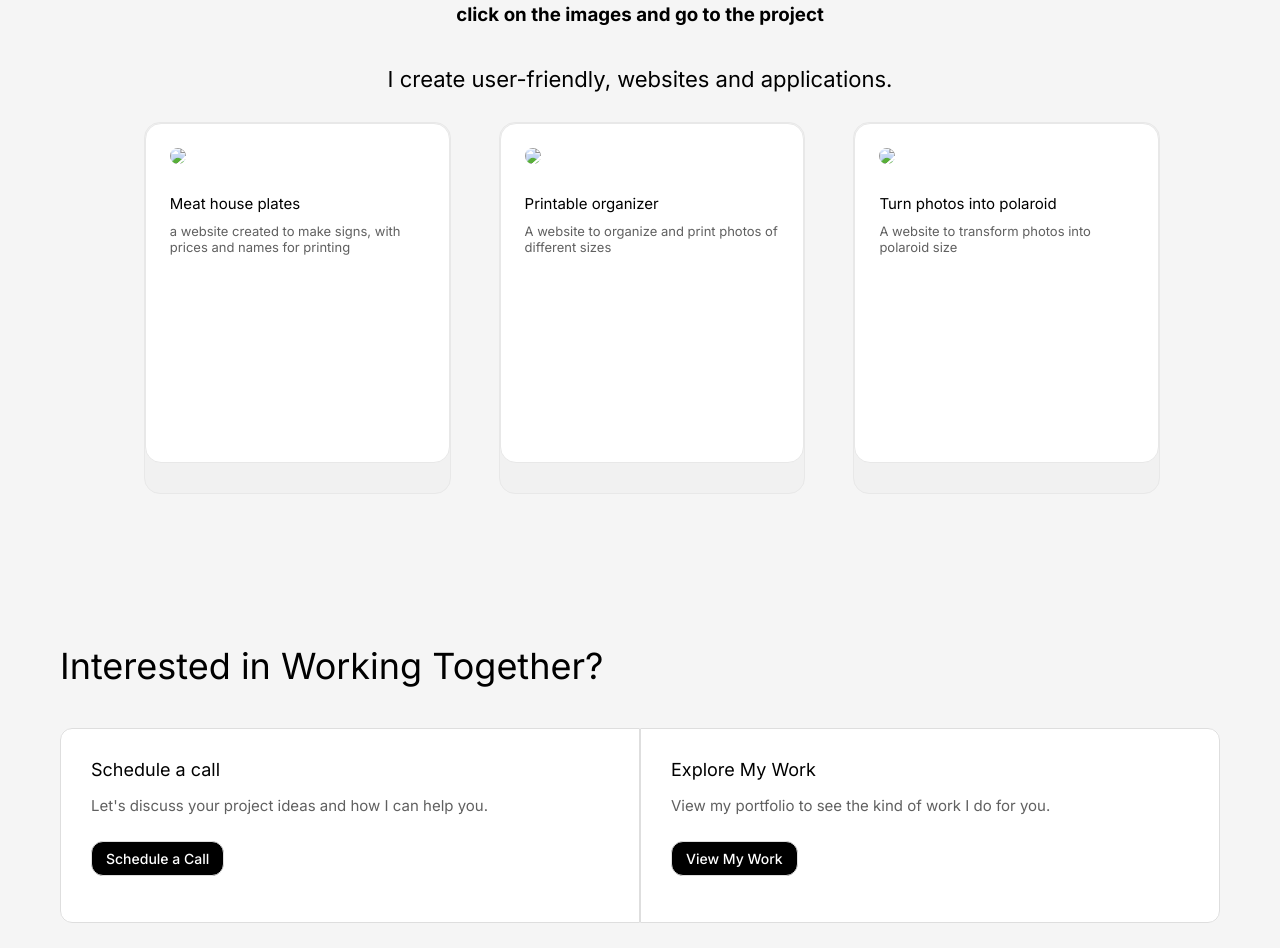
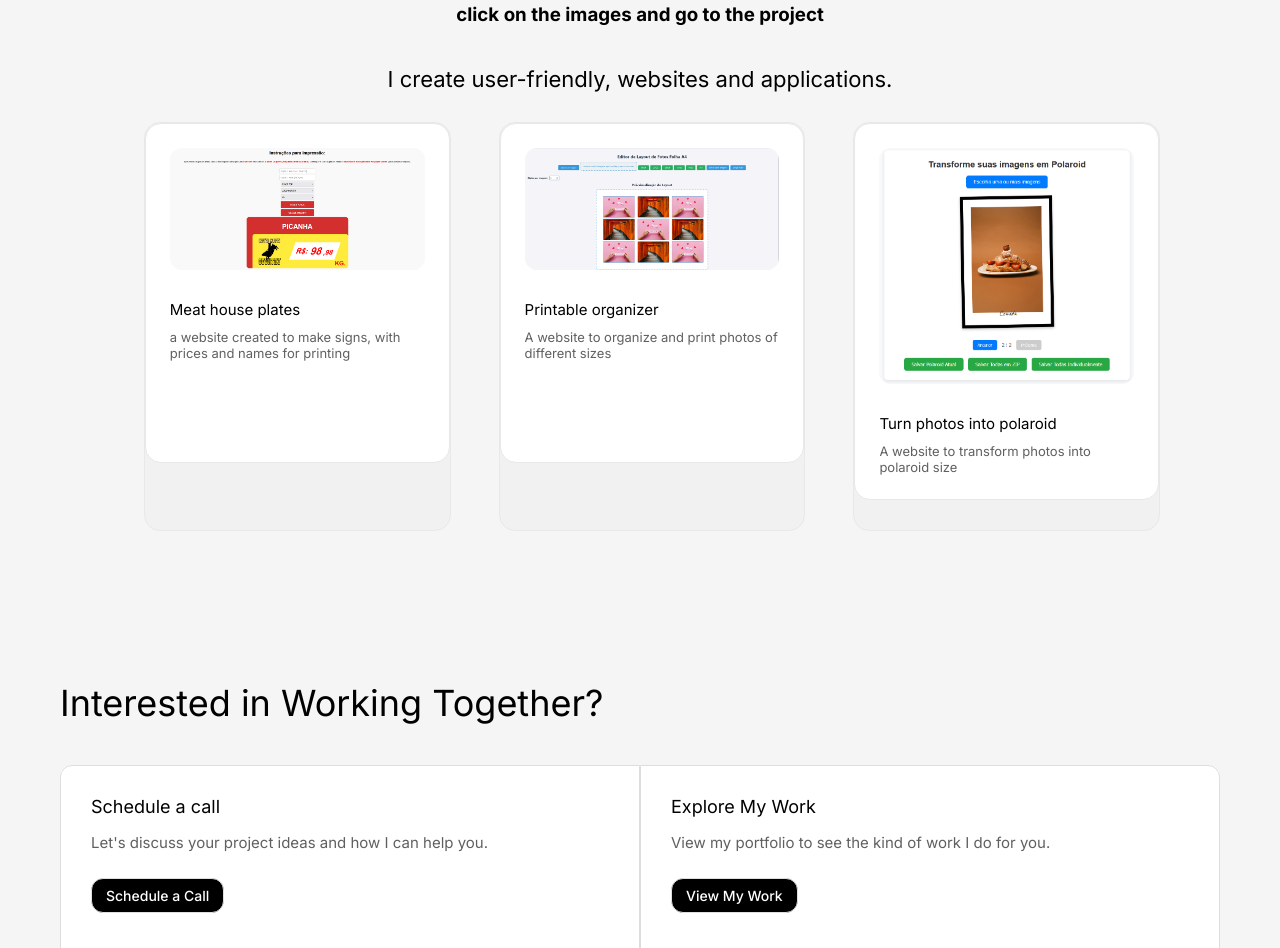
Before and after one commit to Junior2099/Portf-lio, a plain HTML site: page index.html in a window 1280 px wide. Shown: the part 890-1838 px from the top of the page. Drawn offline with nearby package versions, Linux system fonts and the light colour scheme; the site is published under a folder, as on GitHub Pages, so addresses that start at the root find nothing.

Commit message:
Update index.html

```diff
--- a/index.html
+++ b/index.html
@@ -660,7 +660,7 @@ footer a:hover{
         <a href="https://github.com/Junior2099/Placas_Casa_Carne" target="_blank"><div class="items">
             <div class="item">
                 <div class="inner">
-                    <img src="/placa.png">
+                    <img src="./placa.png">
                     <a href="#">Meat house plates</a>
                     <p>a website created to make signs, with prices and names for printing</p>
                 </div>
@@ -668,14 +668,14 @@ footer a:hover{
 
             <a href="https://github.com/Junior2099/Organizador-de-Fotos" target="_blank"> <div class="item">
                 <div class="inner">
-                    <img src="/organiza.png">
+                    <img src="./organiza.png">
                     <a href="#">Printable organizer</a>
                     <p>A website to organize and print photos of different sizes</p>
                 </div></a>
             </div>
            <a href="https://github.com/Junior2099/Fotos-Polaroid" target="_blank"><div class="item">
                 <div class="inner">
-                    <img src="/polaroid.png">
+                    <img src="./polaroid.png">
                     <a href="#">Turn photos into polaroid</a>
                     <p>A website to transform photos into polaroid size</p>
                 </div>
```
